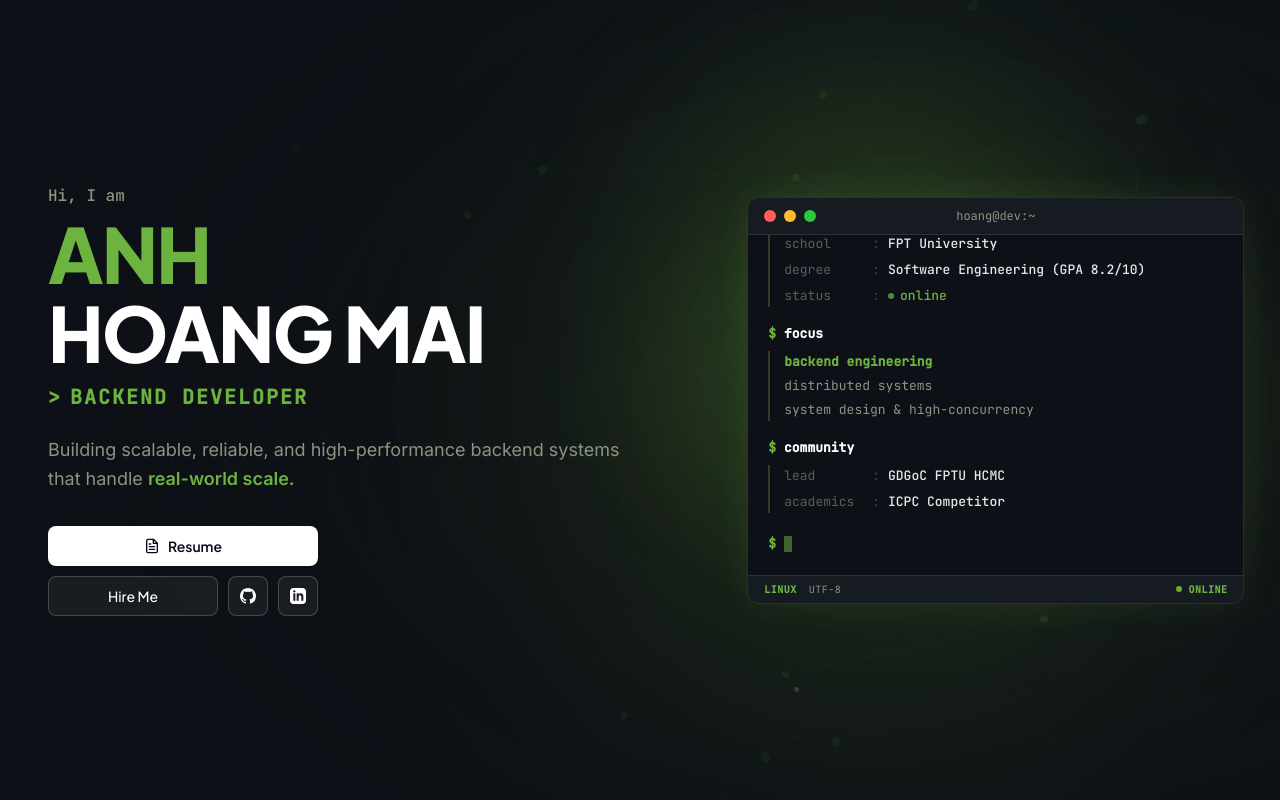
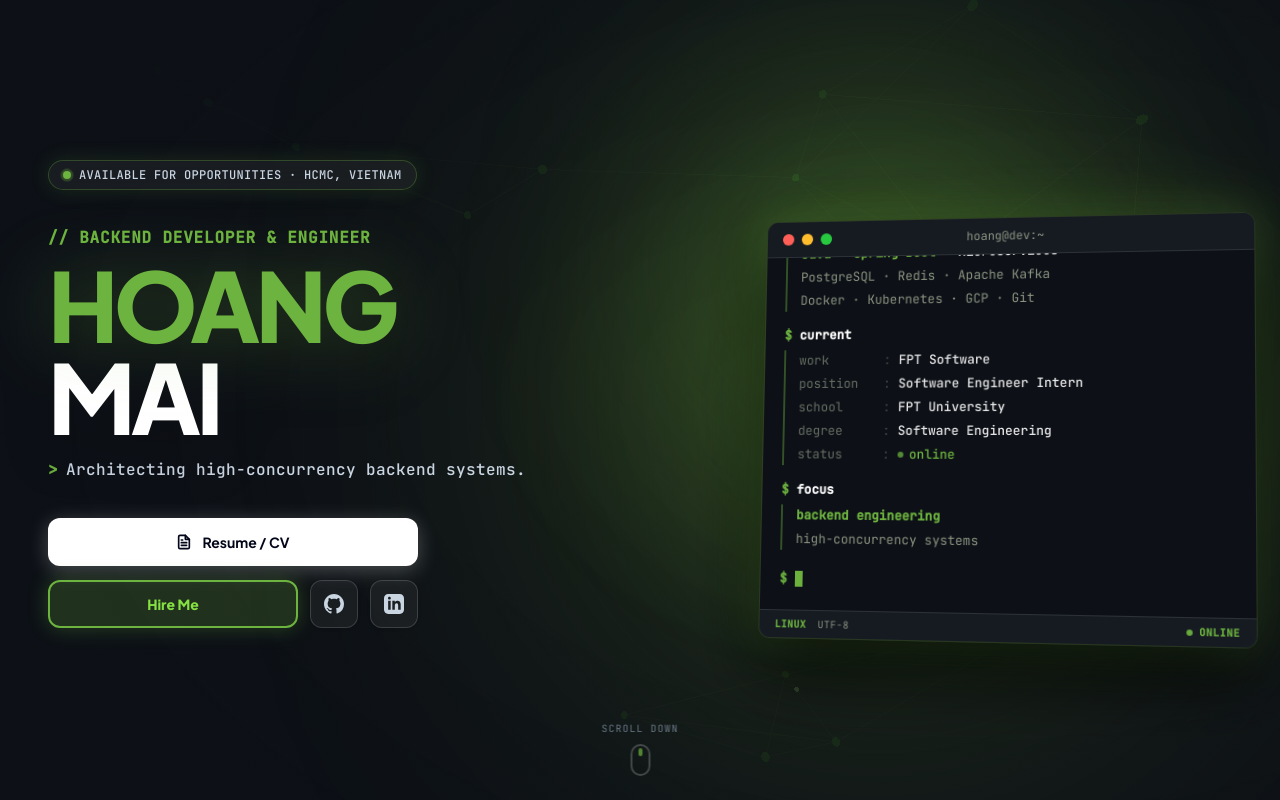
Before and after one commit to plozdev/my_portfolio, a React (Vite) app: page / in a window 1280 px wide. Shown: the top 800 px of the page. Built offline with nearby package versions, Linux system fonts and the light colour scheme.

Commit message:
feat(hero): upgrade hero display typography, 3D perspective terminal & background grid

```diff
--- a/src/components/ui/IDEPlayground.tsx
+++ b/src/components/ui/IDEPlayground.tsx
@@ -25,7 +25,7 @@ const PROFILE_COMMANDS: CommandItem[] = [
     command: 'whoami',
     type: 'key-value',
     items: [
-      { label: 'name', value: 'Anh Hoang Mai' },
+      { label: 'name', value: 'Hoang Mai' },
       { label: 'role', value: 'Backend Developer', highlight: true },
       { label: 'born', value: '01 Jul 2006' },
       { label: 'location', value: 'Ho Chi Minh City, Vietnam' },
@@ -35,10 +35,9 @@ const PROFILE_COMMANDS: CommandItem[] = [
     command: 'stack',
     type: 'lines',
     lines: [
-      { text: 'Java · Spring Boot · React · TypeScript ', primary: true },
-      { text: 'C++ · C# · Python · Kotlin · Android' },
-      { text: 'PostgreSQL · Oracle · MSSQL · Redis · Apache Kafka' },
-      { text: 'Git · GitHub · Docker · Google Cloud · Firebase' },
+      { text: 'Java · Spring Boot · Microservices', primary: true },
+      { text: 'PostgreSQL · Redis · Apache Kafka' },
+      { text: 'Docker · Kubernetes · GCP · Git' },
     ],
   },
   {
@@ -48,7 +47,7 @@ const PROFILE_COMMANDS: CommandItem[] = [
       { label: 'work', value: 'FPT Software' },
       { label: 'position', value: 'Software Engineer Intern' },
       { label: 'school', value: 'FPT University' },
-      { label: 'degree', value: 'Software Engineering (GPA 8.2/10)' },
+      { label: 'degree', value: 'Software Engineering' },
       { label: 'status', value: 'online', isStatus: true },
     ],
   },
@@ -57,16 +56,7 @@ const PROFILE_COMMANDS: CommandItem[] = [
     type: 'lines',
     lines: [
       { text: 'backend engineering', highlight: true },
-      { text: 'distributed systems' },
-      { text: 'system design & high-concurrency' },
-    ],
-  },
-  {
-    command: 'community',
-    type: 'key-value',
-    items: [
-      { label: 'lead', value: 'GDGoC FPTU HCMC' },
-      { label: 'academics', value: 'ICPC Competitor' },
+      { text: 'high-concurrency systems' },
     ],
   },
 ];
@@ -149,10 +139,10 @@ export function ProfileTerminal() {
         </div>
       </div>
 
-      {/* Terminal Content Body */}
+      {/* Terminal Content Body - Increased height & padding to prevent bottom text overflow */}
       <div
         ref={terminalBodyRef}
-        className="h-[340px] p-4 sm:p-5 overflow-y-auto scrollbar-hide font-mono text-xs sm:text-[13px] leading-[22px] text-[#c9d1d9] bg-[#0d1117] space-y-4"
+        className="h-[360px] p-4 sm:p-5 pb-8 overflow-y-auto scrollbar-hide font-mono text-xs sm:text-[13px] leading-[22px] text-[#c9d1d9] bg-[#0d1117] space-y-3.5"
       >
         {PROFILE_COMMANDS.map((cmdItem, idx) => {
           const isCurrentStep = idx === stepIndex;
@@ -167,7 +157,7 @@ export function ProfileTerminal() {
           const showOutput = isPastStep || isFinished || (!isTypingCommand && isCurrentStep);
 
           return (
-            <div key={cmdItem.command} className="space-y-1.5">
+            <div key={cmdItem.command} className="space-y-1">
               {/* Prompt & Command */}
               <div className="flex items-center gap-2 text-white">
                 <span className="text-[#6DB33F] font-bold">$</span>
@@ -179,12 +169,12 @@ export function ProfileTerminal() {
 
               {/* Command Output */}
               {showOutput && (
-                <div className="pl-3.5 border-l-2 border-[#6DB33F]/30 space-y-1.5 my-1 text-text-secondary">
+                <div className="pl-3.5 border-l-2 border-[#6DB33F]/40 space-y-1 my-1 text-text-secondary">
                   {cmdItem.type === 'key-value' && cmdItem.items && (
-                    <div className="space-y-1">
+                    <div className="space-y-0.5">
                       {cmdItem.items.map(item => (
                         <div key={item.label} className="flex gap-2">
-                          <span className="w-20 shrink-0 text-text-secondary/60 font-mono">
+                          <span className="w-20 shrink-0 text-text-secondary/70 font-mono">
                             {item.label}
                           </span>
                           <span className="text-text-secondary/40">:</span>
@@ -193,8 +183,8 @@ export function ProfileTerminal() {
                               item.highlight
                                 ? 'text-[#6DB33F] font-bold'
                                 : item.isStatus
-                                ? 'text-[#6DB33F] font-medium flex items-center gap-1.5'
-                                : 'text-white/90 font-medium'
+                                  ? 'text-[#6DB33F] font-medium flex items-center gap-1.5'
+                                  : 'text-white/90 font-medium'
                             }
                           >
                             {item.isStatus && (
@@ -216,14 +206,14 @@ export function ProfileTerminal() {
                             line.highlight
                               ? 'text-[#6DB33F] font-bold'
                               : line.primary
-                              ? 'text-white font-medium'
-                              : 'text-text-secondary'
+                                ? 'text-white font-medium'
+                                : 'text-text-secondary'
                           }
                         >
                           {line.primary ? (
                             <span>
                               <span className="text-[#6DB33F] font-bold">Java</span> ·{' '}
-                              <span className="text-[#6DB33F] font-bold">Spring Boot</span> · React · TypeScript
+                              <span className="text-[#6DB33F] font-bold">Spring Boot</span> · Microservices
                             </span>
                           ) : (
                             line.text
--- a/src/sections/Hero.tsx
+++ b/src/sections/Hero.tsx
@@ -5,106 +5,117 @@ const SystemNetwork = lazy(() => import('@/components/three/SystemNetwork'));
 
 export function Hero() {
   return (
-    <section id="home" className="relative min-h-screen flex items-center justify-center overflow-hidden py-16 lg:py-24">
+    <section id="home" className="relative min-h-screen flex items-center justify-center overflow-hidden py-20 lg:py-28">
 
-      {/* ── Ambient network — viewport background with right CMD spotlight ── */}
+      {/* ── Ambient Background — Tech Grid Mesh & Cosmic Spotlights ── */}
       <div className="absolute inset-0 z-0 pointer-events-none" aria-hidden="true">
         <Suspense fallback={null}>
           <SystemNetwork />
         </Suspense>
+
+        {/* Tech Grid Pattern (Starfield / Matrix effect) */}
+        <div className="absolute inset-0 bg-[radial-gradient(rgba(109,179,63,0.15)_1px,transparent_1px)] [background-size:32px_32px] opacity-25" />
 
         {/* Radial vignette focused around the CMD playground window on the right */}
         <div
           className="absolute inset-0"
           style={{
             background:
-              'radial-gradient(ellipse 70% 70% at 75% 50%, rgba(109,179,63,0.14) 0%, rgba(13,17,23,0.7) 45%, rgba(13,17,23,0.98) 100%)',
+              'radial-gradient(ellipse 75% 75% at 75% 50%, rgba(109,179,63,0.16) 0%, rgba(13,17,23,0.75) 50%, rgba(13,17,23,0.99) 100%)',
           }}
         />
 
-        {/* Spotlight glows specifically behind CMD window on the right */}
-        <div className="absolute top-1/2 right-[10%] -translate-y-1/2 w-[550px] h-[550px] bg-[#6DB33F]/20 rounded-full blur-[140px] pointer-events-none z-0" />
-        <div className="absolute top-1/3 right-[18%] -translate-y-1/2 w-[350px] h-[350px] bg-[#6DB33F]/15 rounded-full blur-[100px] pointer-events-none z-0" />
+        {/* 3D Volumetric Spotlight glows */}
+        <div className="absolute top-1/2 right-[8%] -translate-y-1/2 w-[600px] h-[600px] bg-[#6DB33F]/25 rounded-full blur-[150px] pointer-events-none z-0" />
+        <div className="absolute top-1/3 right-[16%] -translate-y-1/2 w-[400px] h-[400px] bg-[#6DB33F]/20 rounded-full blur-[110px] pointer-events-none z-0" />
       </div>
 
-      {/* ── Main Content ── */}
+      {/* ── Main Content Container ── */}
       <div className="relative z-10 w-full max-w-7xl mx-auto px-5 md:px-8 lg:px-12">
-        <div className="grid lg:grid-cols-[55%_42%] gap-8 lg:gap-12 items-center justify-between">
 
-          {/* LEFT: Text Content */}
-          <div className="flex flex-col space-y-6">
+        {/* Floating Top Satellite Status Badge */}
+        <div className="mb-6 inline-flex items-center gap-2 px-3.5 py-1.5 rounded-full bg-white/5 border border-[#6DB33F]/30 backdrop-blur-md shadow-[0_0_20px_rgba(109,179,63,0.15)]">
+          <span className="relative flex h-2 w-2">
+            <span className="animate-ping absolute inline-flex h-full w-full rounded-full bg-[#6DB33F] opacity-75"></span>
+            <span className="relative inline-flex rounded-full h-2 w-2 bg-[#6DB33F]"></span>
+          </span>
+          <span className="font-mono text-xs font-medium text-slate-300 tracking-wide uppercase">
+            Available for Opportunities · HCMC, Vietnam
+          </span>
+        </div>
 
-            {/* Header Title */}
+        <div className="grid lg:grid-cols-[55%_42%] gap-10 lg:gap-14 items-center justify-between">
+
+          {/* LEFT: Massive Display Typography & Content */}
+          <div className="flex flex-col space-y-7">
+
+            {/* Massive Display Title */}
             <div>
-              <p className="font-mono text-sm sm:text-base text-text-secondary font-medium mb-1.5">
-                Hi, I am
+              <p className="font-mono text-sm sm:text-base text-[#6DB33F] font-semibold mb-2 tracking-wider">
+                // BACKEND DEVELOPER &amp; ENGINEER
               </p>
-              <h1 className="font-sans text-5xl sm:text-6xl lg:text-[76px] font-black leading-[1.03] tracking-tight uppercase">
-                <span className="text-[#6DB33F] block">ANH</span>
-                <span className="text-white block">HOANG MAI</span>
+              <h1 className="font-sans text-6xl sm:text-7xl lg:text-[88px] xl:text-[96px] font-black leading-[0.96] tracking-tighter uppercase drop-shadow-2xl">
+                <span className="text-[#6DB33F] block drop-shadow-[0_0_35px_rgba(109,179,63,0.35)]">HOANG</span>
+                <span className="text-white block">MAI</span>
               </h1>
-              <h2 className="font-mono text-base sm:text-lg lg:text-xl text-[#6DB33F] uppercase tracking-widest font-bold flex items-center gap-2 mt-3">
-                <span>&gt;</span> BACKEND DEVELOPER
-              </h2>
+
+              {/* Visual Bridge Slogan (5-7 words) */}
+              <p className="font-mono text-sm sm:text-base text-slate-300 font-medium tracking-wide mt-4 flex items-center gap-2">
+                <span className="text-[#6DB33F] font-bold animate-pulse">&gt;</span> Architecting high-concurrency backend systems.
+              </p>
             </div>
 
-            {/* Subtitle / Pitch */}
-            <p className="text-text-secondary font-body text-base sm:text-lg leading-relaxed max-w-[600px]">
-              Building scalable, reliable, and high-performance backend systems that handle{' '}
-              <span className="text-[#6DB33F] font-semibold">real-world scale.</span>
-            </p>
-
-            {/* Action Buttons (Resume, Hire Me, Socials) */}
-            <div className="pt-2 space-y-2.5 w-[270px]">
-              {/* Primary White Resume Button */}
+            {/* Action Buttons (Resume, Hire Me, Socials) - Expanded Scale & 60-40 Hierarchy */}
+            <div className="pt-2 space-y-3.5 w-full sm:w-[370px]">
+              {/* Primary White Resume Button (60% Visual Anchor) */}
               <a
                 href="/documents/resume.pdf"
                 target="_blank"
                 rel="noopener noreferrer"
-                className="w-full h-10 bg-white hover:bg-slate-200 text-slate-950 font-semibold rounded-lg shadow-md hover:shadow-lg transition-all text-sm flex items-center justify-center gap-2 group"
+                className="w-full h-12 bg-white hover:bg-slate-200 text-slate-950 font-bold rounded-xl shadow-[0_4px_20px_rgba(255,255,255,0.25)] hover:shadow-[0_6px_28px_rgba(255,255,255,0.4)] transition-all text-sm flex items-center justify-center gap-2.5 group"
               >
-                <svg className="w-4 h-4 text-slate-950" viewBox="0 0 24 24" fill="none" stroke="currentColor" strokeWidth="2" strokeLinecap="round" strokeLinejoin="round">
+                <svg className="w-4 h-4 text-slate-950 group-hover:scale-110 transition-transform" viewBox="0 0 24 24" fill="none" stroke="currentColor" strokeWidth="2.5" strokeLinecap="round" strokeLinejoin="round">
                   <path d="M14 2H6a2 2 0 0 0-2 2v16a2 2 0 0 0 2 2h12a2 2 0 0 0 2-2V8z" />
                   <polyline points="14 2 14 8 20 8" />
                   <line x1="16" y1="13" x2="8" y2="13" />
                   <line x1="16" y1="17" x2="8" y2="17" />
                   <polyline points="10 9 9 9 8 9" />
                 </svg>
-                <span>Resume</span>
+                <span>Resume / CV</span>
               </a>
 
-              {/* Row with Hire Me & Social Icons (Total width = 270px) */}
-              <div className="flex items-center gap-2.5 w-full">
-                {/* Hire Me Button (Expands to fill remaining space) */}
+              {/* Row with Hire Me (Secondary Green CTA 40%) & Social Icons (Min 44x44px Touch Targets) */}
+              <div className="flex items-center gap-3 w-full">
+                {/* Hire Me Button - High Contrast Secondary Green CTA with Neon Border & Glow */}
                 <a
                   href="#contact"
-                  className="flex-1 h-10 bg-white/5 hover:bg-white/10 text-white font-medium text-sm rounded-lg border border-white/20 hover:border-white/40 transition-all flex items-center justify-center"
+                  className="flex-1 h-12 bg-[#6DB33F]/20 hover:bg-[#6DB33F] text-[#85E042] hover:text-slate-950 font-extrabold text-sm rounded-xl border-2 border-[#6DB33F] transition-all flex items-center justify-center shadow-[0_0_20px_rgba(109,179,63,0.3)] hover:shadow-[0_0_30px_rgba(109,179,63,0.5)]"
                 >
                   Hire Me
                 </a>
 
-                {/* GitHub Icon Button */}
+                {/* GitHub Icon Button (48x48px Touch Target) */}
                 <a
                   href="https://github.com/plozdev"
                   target="_blank"
                   rel="noopener noreferrer"
                   aria-label="GitHub"
-                  className="w-10 h-10 shrink-0 rounded-lg bg-white/5 hover:bg-white/10 text-white border border-white/20 hover:border-white/40 flex items-center justify-center transition-all group"
+                  className="w-12 h-12 shrink-0 rounded-xl bg-white/5 hover:bg-[#6DB33F]/20 text-slate-300 hover:text-[#6DB33F] border border-white/15 hover:border-[#6DB33F]/50 flex items-center justify-center transition-all group shadow-sm"
                 >
-                  <svg className="w-4 h-4 fill-current group-hover:scale-110 transition-transform" viewBox="0 0 24 24">
+                  <svg className="w-5 h-5 fill-current group-hover:scale-110 transition-transform" viewBox="0 0 24 24">
                     <path d="M12 0C5.37 0 0 5.37 0 12c0 5.31 3.435 9.795 8.205 11.385.6.105.825-.255.825-.57 0-.285-.015-1.23-.015-2.235-3.015.555-3.795-.735-4.035-1.41-.135-.345-.72-1.41-1.23-1.695-.42-.225-1.02-.78-.015-.795.945-.015 1.62.87 1.845 1.23 1.08 1.815 2.805 1.305 3.495.99.105-.78.42-1.305.765-1.605-2.67-.3-5.46-1.335-5.46-5.925 0-1.305.465-2.385 1.23-3.225-.12-.3-.54-1.53.12-3.18 0 0 1.005-.315 3.3 1.23.96-.27 1.98-.405 3-.405s2.04.135 3 .405c2.295-1.56 3.3-1.23 3.3-1.23.66 1.65.24 2.88.12 3.18.765.84 1.23 1.905 1.23 3.225 0 4.605-2.805 5.625-5.475 5.925.435.375.81 1.095.81 2.22 0 1.605-.015 2.895-.015 3.3 0 .315.225.69.825.57A12.02 12.02 0 0024 12c0-6.63-5.37-12-12-12z" />
                   </svg>
                 </a>
 
-                {/* LinkedIn Icon Button */}
+                {/* LinkedIn Icon Button (48x48px Touch Target) */}
                 <a
                   href="https://www.linkedin.com/in/hoangmai-it/"
                   target="_blank"
                   rel="noopener noreferrer"
                   aria-label="LinkedIn"
-                  className="w-10 h-10 shrink-0 rounded-lg bg-white/5 hover:bg-white/10 text-white border border-white/20 hover:border-white/40 flex items-center justify-center transition-all group"
+                  className="w-12 h-12 shrink-0 rounded-xl bg-white/5 hover:bg-[#6DB33F]/20 text-slate-300 hover:text-[#6DB33F] border border-white/15 hover:border-[#6DB33F]/50 flex items-center justify-center transition-all group shadow-sm"
                 >
-                  <svg className="w-4 h-4 fill-current group-hover:scale-110 transition-transform" viewBox="0 0 24 24">
+                  <svg className="w-5 h-5 fill-current group-hover:scale-110 transition-transform" viewBox="0 0 24 24">
                     <path d="M19 0h-14c-2.761 0-5 2.239-5 5v14c0 2.761 2.239 5 5 5h14c2.762 0 5-2.239 5-5v-14c0-2.761-2.238-5-5-5zm-11 19h-3v-11h3v11zm-1.5-12.268c-.966 0-1.75-.79-1.75-1.764s.784-1.764 1.75-1.764 1.75.79 1.75 1.764-.783 1.764-1.75 1.764zm13.5 12.268h-3v-5.604c0-3.368-4-3.113-4 0v5.604h-3v-11h3v1.765c1.396-2.586 7-2.777 7 2.476v6.759z" />
                   </svg>
                 </a>
@@ -113,11 +124,23 @@ export function Hero() {
 
           </div>
 
-          {/* RIGHT: IDE / CMD Playground */}
-          <div className="flex justify-center lg:justify-end w-full relative z-20">
-            <IDEPlayground />
+          {/* RIGHT: 3D Perspective Volumetric Terminal Window */}
+          <div className="flex justify-center lg:justify-end w-full relative z-20 group">
+            <div
+              className="w-full transition-transform duration-500 ease-out transform lg:[transform:perspective(1200px)_rotateY(-7deg)_rotateX(4deg)] lg:group-hover:[transform:perspective(1200px)_rotateY(0deg)_rotateX(0deg)] shadow-[0_30px_70px_rgba(0,0,0,0.85),0_0_60px_rgba(109,179,63,0.25)] rounded-xl"
+            >
+              <IDEPlayground />
+            </div>
           </div>
 
+        </div>
+      </div>
+
+      {/* Bottom Floating Scroll Down Indicator Widget */}
+      <div className="absolute bottom-6 left-1/2 -translate-x-1/2 z-10 flex flex-col items-center gap-2 pointer-events-none opacity-70 hover:opacity-100 transition-opacity">
+        <span className="font-mono text-[10px] uppercase tracking-widest text-slate-400">Scroll Down</span>
+        <div className="w-5 h-8 border-2 border-white/30 rounded-full flex justify-center p-1">
+          <div className="w-1 h-2 bg-[#6DB33F] rounded-full animate-bounce" />
         </div>
       </div>
     </section>
```
